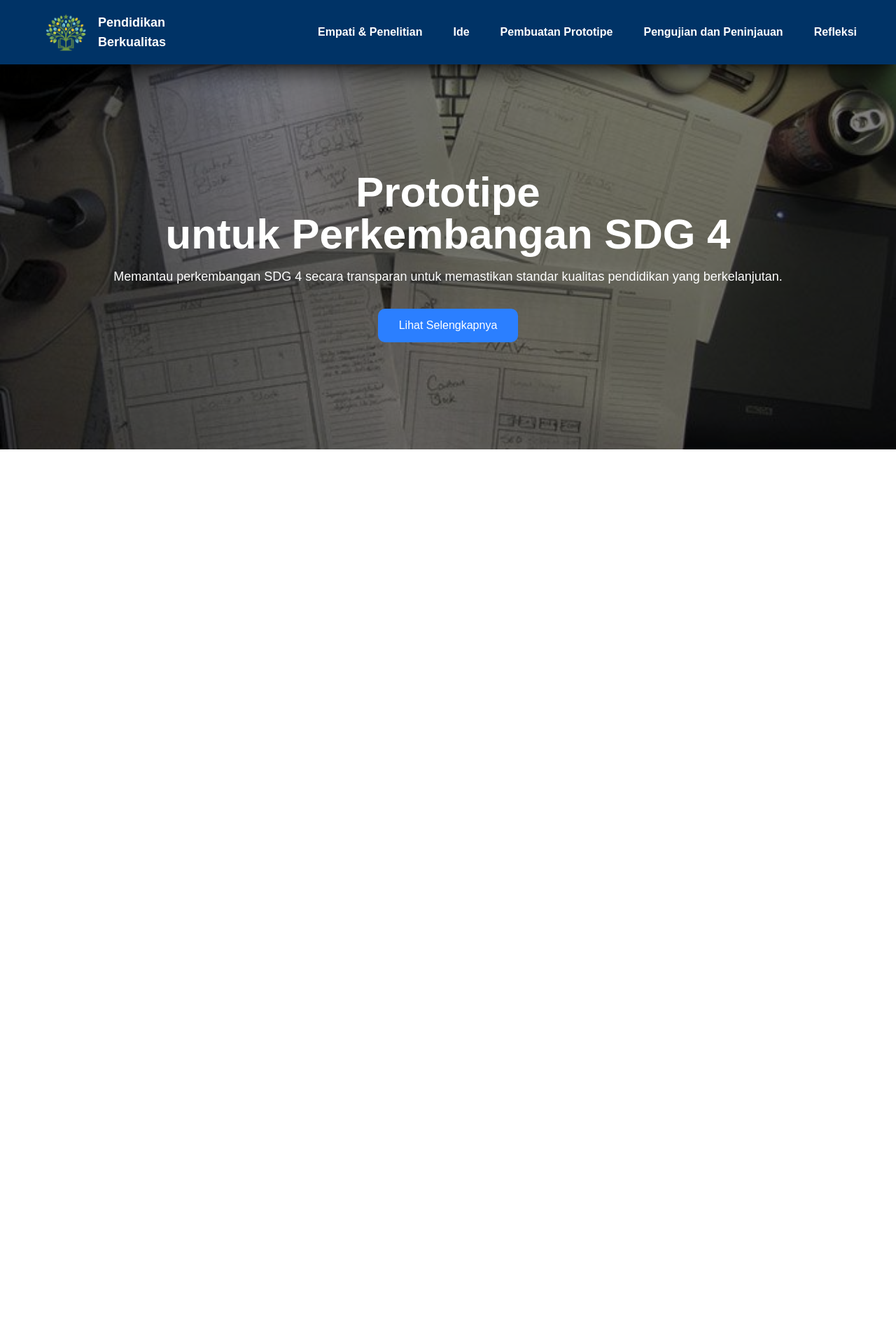
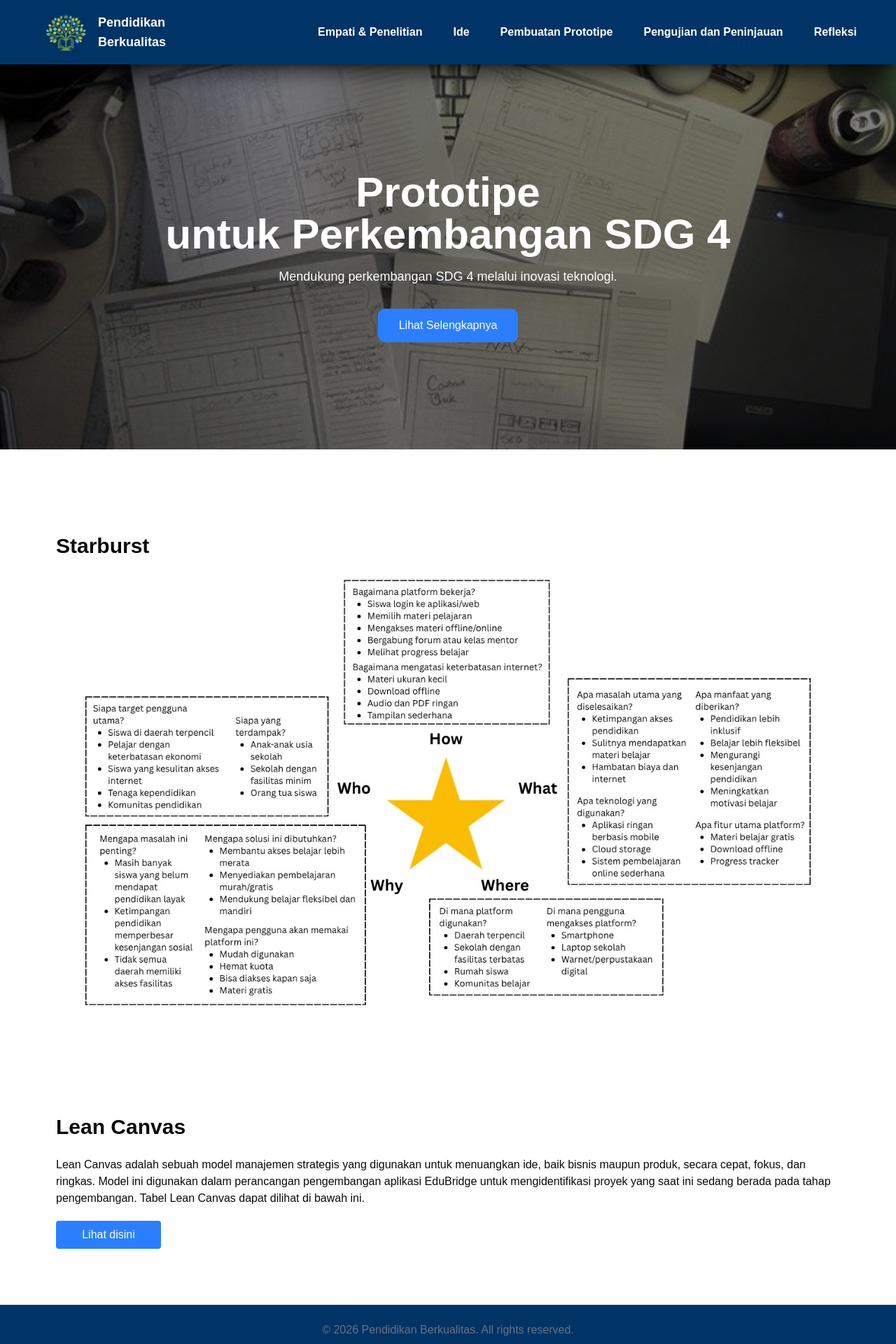
Before and after one commit to Dardeka/stem-project, a React (Vite) app: page /prototype in a window 1280 px wide. Shown: the top 1920 px of the page at 70% size. Before the commit the page ends 800 px from the top, so only its background shows below. Built offline with nearby package versions, Linux system fonts and the light colour scheme.

Commit message:
feat: add Lean Canvas document and Starburst section to prototype page, update empathyResearch section styling

```diff
--- a/src/pages/empathyResearch.jsx
+++ b/src/pages/empathyResearch.jsx
@@ -16,7 +16,7 @@ function EmpathyResearch() {
             <Header/>
             <main>
                 {/* Hero */}
-                <section className="flex flex-col items-center justify-center mt-10 w-full h-[540px] bg-[url('/images/empathy.jpeg')] bg-[length:100%_100%] bg-cover bg-center bg-no-repeat">
+                <section className="flex flex-col items-center justify-center w-full h-[540px] bg-[url('/images/empathy.jpeg')] bg-[length:100%_100%] bg-cover bg-center bg-no-repeat">
                     <div className="w-full h-full bg-black/50 text-white p-8 flex flex-col justify-center items-center">
                         <h2 className="text-6xl font-bold mb-4 text-center">Penelitian dengan Empati</h2>
                         <p className="text-lg mb-8">Menggunakan pendekatan empati untuk memahami kebutuhan dan pengalaman pengguna dalam proses penelitian.</p>
--- a/src/pages/prototype.jsx
+++ b/src/pages/prototype.jsx
@@ -1,18 +1,63 @@
+import Footer from "../components/footer";
 import Header from "../components/header";
+import {
+  Dialog,
+  DialogContent,
+  DialogDescription,
+  DialogHeader,
+  DialogTitle,
+  DialogTrigger,
+} from "@/components/ui/dialog"
 
 function Prototype() {
     return(
         <>
             <Header/>
             <main>
+                {/* Header */}
                 <section className="flex flex-col items-center justify-center w-full h-[550px] bg-[url('/images/proto.jpeg')] bg-[length:100%_100%] bg-cover bg-center bg-no-repeat">
                     <div className="w-full h-full bg-black/50 text-white p-8 flex flex-col justify-center items-center">
                         <h2 className="text-6xl font-bold mb-4 text-center">Prototipe <br/> untuk Perkembangan SDG 4</h2>
-                        <p className="text-lg mb-8">Memantau perkembangan SDG 4 secara transparan untuk memastikan standar kualitas pendidikan yang berkelanjutan.</p>
+                        <p className="text-lg mb-8">Mendukung perkembangan SDG 4 melalui inovasi teknologi.</p>
                         <button className="w-[200px] bg-blue-500 px-6 py-3 rounded-lg cursor-pointer hover:bg-blue-600 transition duration-300">Lihat Selengkapnya</button>
                     </div>
                 </section>
+                {/* Starburst */}
+                <section className="mx-20 py-30">
+                    <h1 className="font-bold text-3xl">Starburst</h1>
+                    <br/>
+                    <img src="/images/Starburst.jpeg" alt="" />
+                </section>
+                {/* Lean Canvas */}
+                <section className="mx-20 py-5 mb-15">
+                    <h1 className="font-bold text-3xl">Lean Canvas</h1>
+                    <br/>
+                    <p>Lean Canvas adalah sebuah model manajemen strategis yang digunakan untuk menuangkan ide, baik bisnis maupun produk, secara cepat, fokus, dan ringkas. Model ini digunakan dalam perancangan pengembangan aplikasi EduBridge untuk mengidentifikasi proyek yang saat ini sedang berada pada tahap pengembangan. Tabel Lean Canvas dapat dilihat di bawah ini.</p>
+                    <Dialog>
+                        <DialogTrigger className="bg-blue-500 text-white p-2 rounded hover:bg-blue-600 transition duration-300 hover:scale-110 hover:shadow-lg/30 w-[150px] text-center cursor-pointer mt-5">
+                            Lihat disini
+                        </DialogTrigger>
+
+                        <DialogContent className="bg-white max-w-[700px] p-6 w-full">
+                            <DialogHeader>
+                            <DialogTitle>Lean Canvas EduBridge</DialogTitle>
+                            <DialogDescription>
+                                Berikut adalah detail dari Lean Canvas yang telah dibuat
+                            </DialogDescription>
+                            </DialogHeader>
+
+                            <div className="mt-4 p-2">
+                            <embed
+                                src="/docs/Lean-Canvas.pdf"
+                                type="application/pdf"
+                                className="w-full h-[450px] rounded-md"
+                            />
+                            </div>
+                        </DialogContent>
+                    </Dialog>
+                </section>
             </main>
+            <Footer/>
         </>
     )
 }
```
Also changed, not shown: public/images/Starburst.jpeg (added), 1 other file (tests, documents, lock files or other folders).
